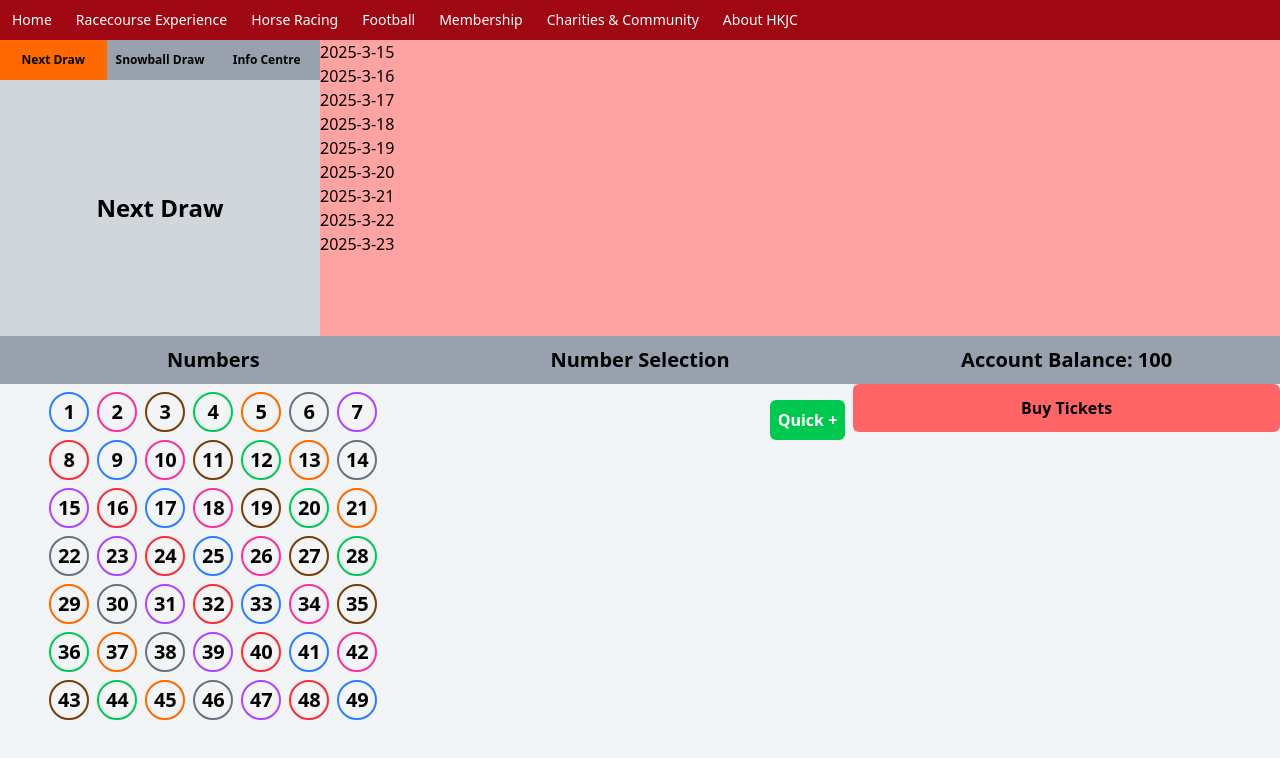
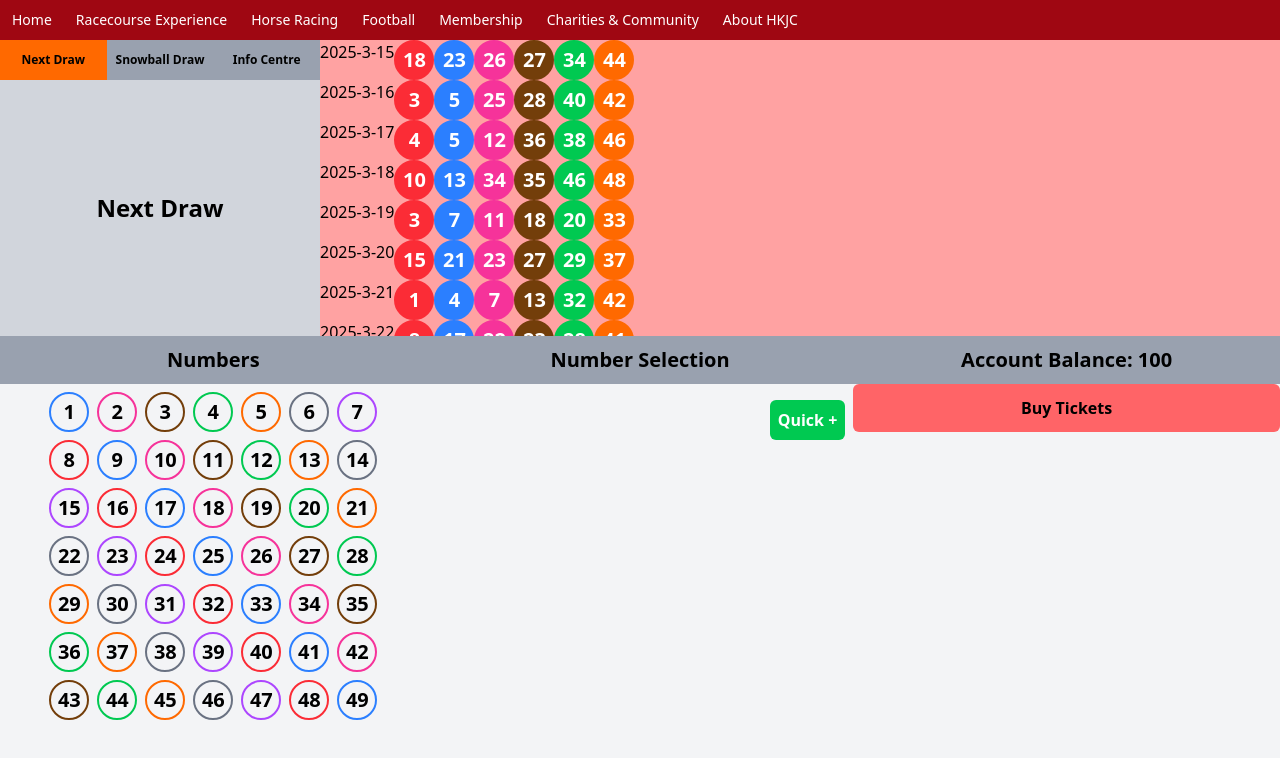
Before and after one commit to ming100628/my-app, a Next.js app: page /marksix in a window 1280 px wide. Shown: the top 758 px of the page. Built offline with nearby package versions, Linux system fonts and the light colour scheme.

Commit message:
show past draws

```diff
--- a/app/marksix/carousel.tsx
+++ b/app/marksix/carousel.tsx
@@ -1,15 +1,50 @@
 "use client";
 
+import { BGCOLORS, BORDERCOLORS } from "../utils/constants";
 import { PastDraw } from "./interfaces";
 
 export default ({ pastDraws }: { pastDraws: PastDraw[] }) => {
+  function renderColor(index: number, type: string): string {
+    if (type === "text") {
+      return "text-white";
+    } else if (type === "border") {
+      return BORDERCOLORS[index % 8];
+    } else if (type === "bg") {
+      return BGCOLORS[index % 8];
+    }
+    return "";
+  }
+
+  function renderBall(ballNumber: number, index: number) {
+    const text = renderColor(index, "text");
+    const background = renderColor(index, "bg");
+    const border = renderColor(index, "border");
+
+    return (
+      <div className="items-center font-bold" key={index}>
+        <button
+          className={`cursor-pointer rounded-full border-2 ${text} ${background} ${border} w-10 h-10 flex items-center justify-center font-bold text-xl transition duration-500 ease-in-out`}
+          // onClick={handleClick}
+        >
+          {ballNumber}
+        </button>
+      </div>
+    );
+  }
   return (
-    <div className="h-full flex-grow bg-red-300">
+    <div className="h-full flex-grow bg-red-300 overflow-auto">
       {
         <div>
           {pastDraws.map((pastDraw) => (
-            <div id={pastDraw.id}>
-              {pastDraw.year}-{pastDraw.month + 1}-{pastDraw.day}
+            <div className="flex" id={pastDraw.id}>
+              <div>
+                {pastDraw.year}-{pastDraw.month + 1}-{pastDraw.day}
+              </div>
+              <div className="flex">
+                {pastDraw.numbers.map((ballNumber, idx) =>
+                  renderBall(ballNumber, idx)
+                )}
+              </div>
             </div>
           ))}
         </div>
```
